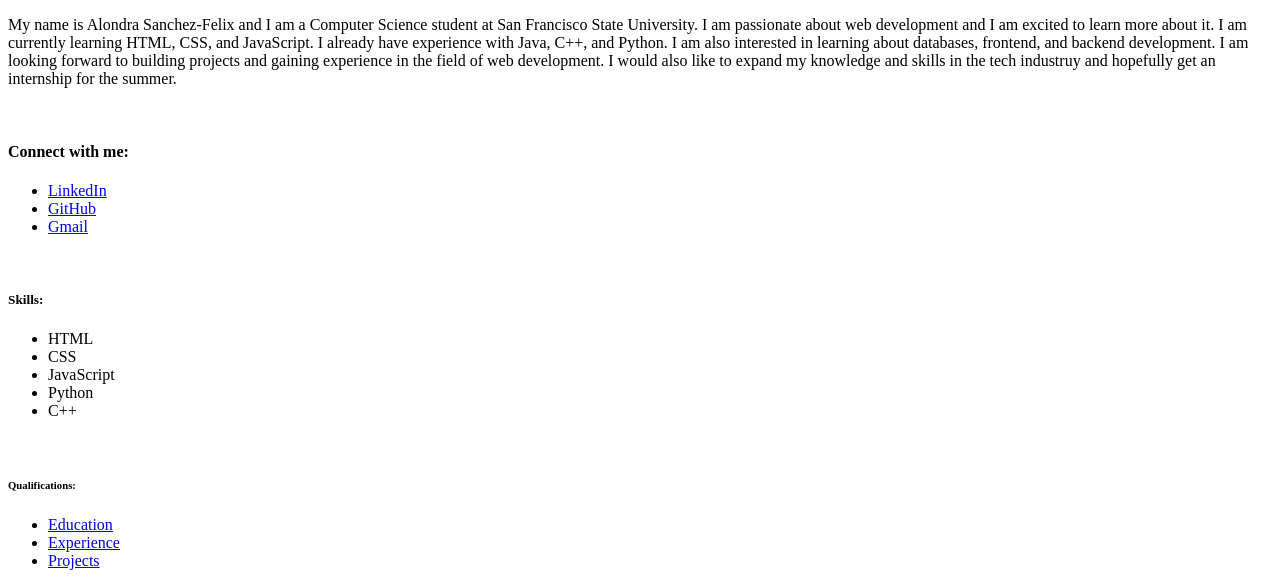
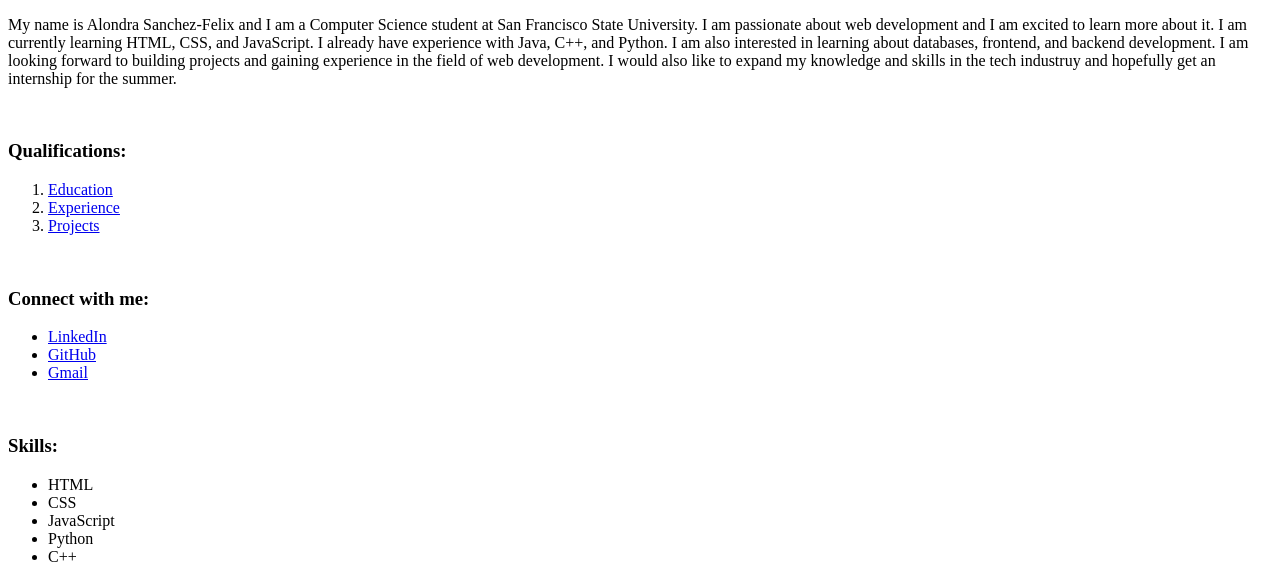
Before and after one commit to Nonna201812/CSC317, a plain HTML site: page assignments/assignment-2/index.html in a window 1280 px wide. Shown: the part 364-952 px from the top of the page. Drawn offline with Linux system fonts and the light colour scheme.

Commit message:
added an ordered list

```diff
--- a/assignments/assignment-2/index.html
+++ b/assignments/assignment-2/index.html
@@ -16,13 +16,23 @@
          I am also interested in learning about databases, frontend, and backend development.
          I am looking forward to building projects and gaining experience in the field of web development.
          I would also like to expand my knowledge and skills in the tech industruy and hopefully get an internship for the summer.</p> <br>
-      <h4> Connect with me:</h4>
+         <h3>Qualifications:</h6>
+      </header>
+    <nav>
+        <ol>
+           <li><a href= "#education">Education</a></li>
+           <li><a href="#experience">Experience</a></li>
+           <li><a href="#projects">Projects</a></li>
+        </ol>
+    </nav> <br>
+
+         <h3> Connect with me:</h4>
       <ul>
          <li><a href="https://www.linkedin.com/in/alondra-sanchez-felix">LinkedIn</a></li>
          <li><a href="https://github.com/Nonna201812">GitHub</a></li>
          <li><a href="mailto:nonna201812@gmail.com">Gmail</a></li>
       </ul> <br>
-      <h5>Skills:</h5>
+      <h3>Skills:</h5>
       <ul>
          <li>HTML</li>
          <li>CSS</li>
@@ -30,15 +40,7 @@
          <li>Python</li>
          <li>C++</li>
       </ul> <br>
-      <h6>Qualifications:</h6>
-      </header>
-    <nav>
-        <ul>
-           <li><a href= "#education">Education</a></li>
-           <li><a href="#experience">Experience</a></li>
-           <li><a href="#projects">Projects</a></li>
-        </ul>
-    </nav>
+
 
     <main>
        <section id="education"></section>
```
